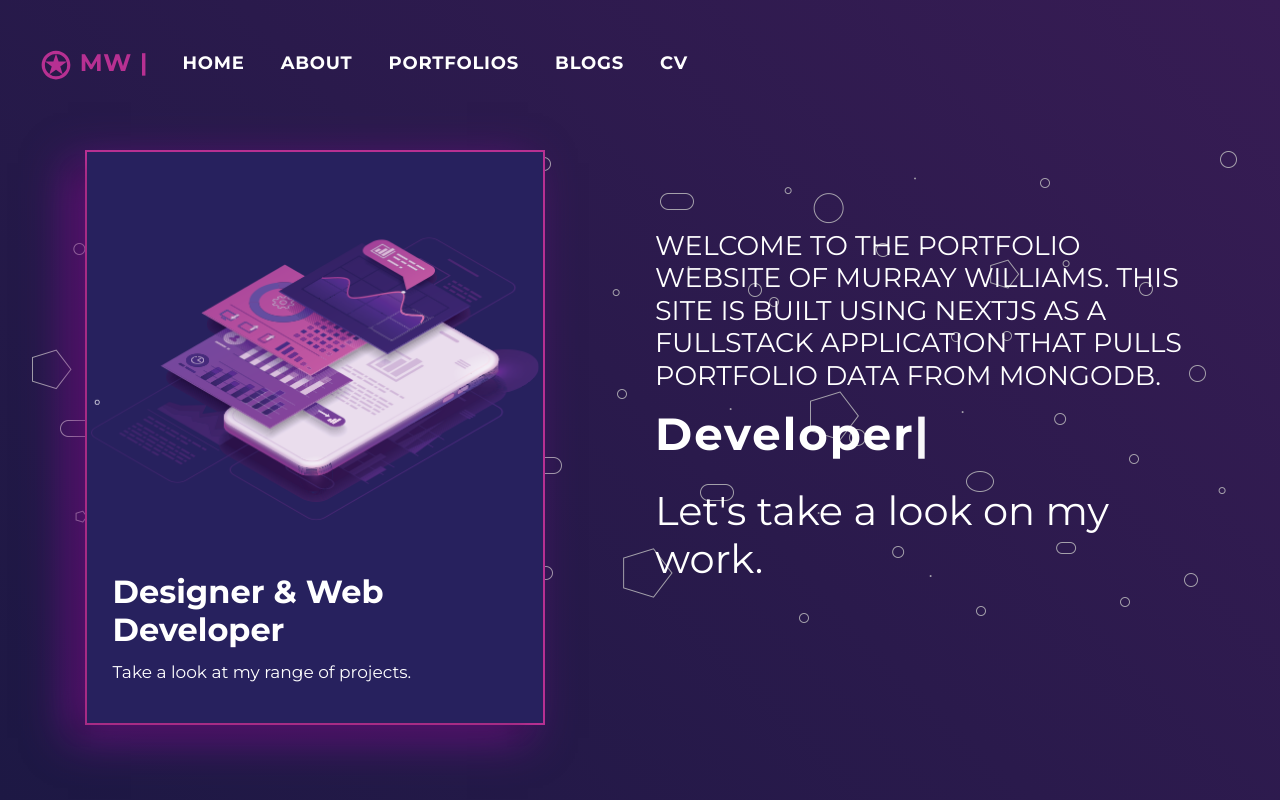
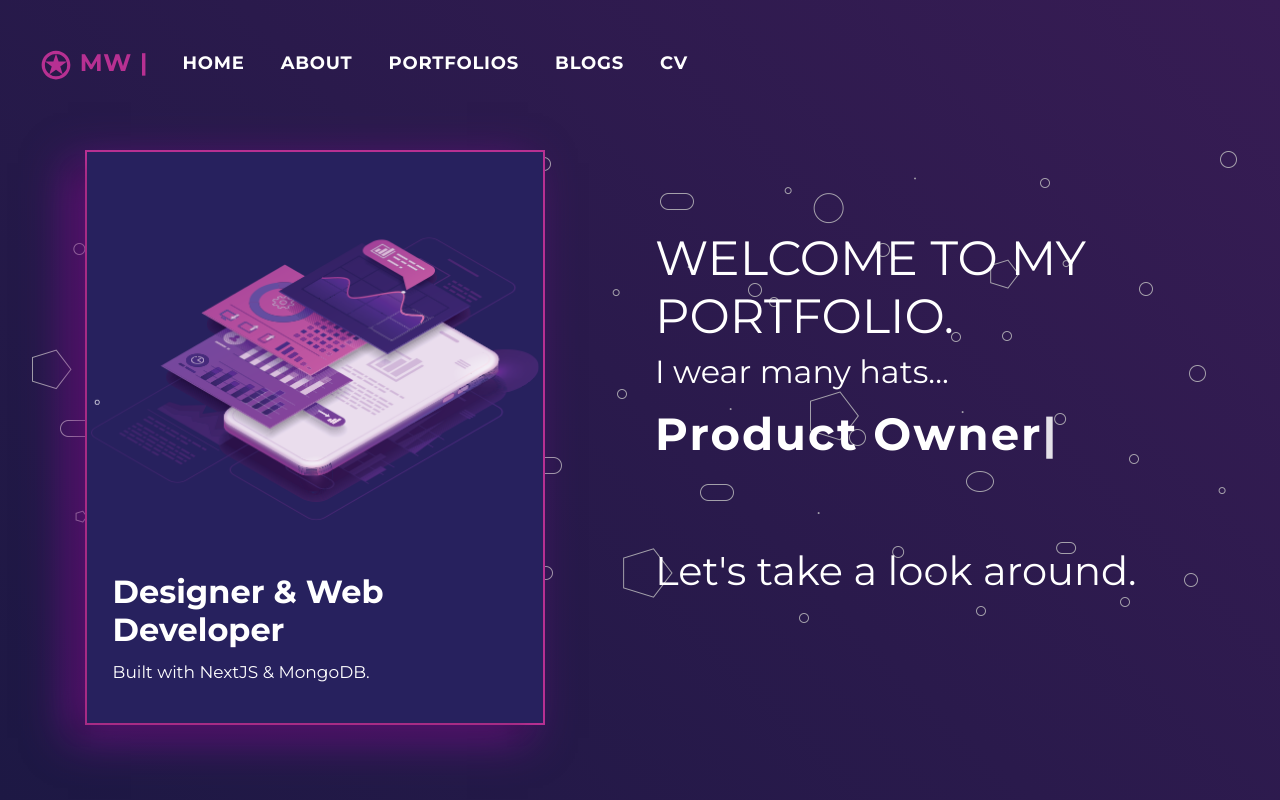
Before and after one commit to murray-williams/portfolio-mw, a Next.js app: page / in a window 1280 px wide. Built offline with nearby package versions, Linux system fonts and the light colour scheme.

Commit message:
Updated hero styling

```diff
--- a/pages/index.js
+++ b/pages/index.js
@@ -7,9 +7,9 @@ const roles = [
   'Product Owner',
   'Developer',
   'Designer',
-  'Tech Lover',
+  'Digital Enthusiast',
   'Team Player',
-  'React JS',
+  'React JS Developer',
 ]
 
 class Index extends React.Component {
@@ -29,7 +29,7 @@ class Index extends React.Component {
                       <div className="hero-section-content">
                         <h2> Designer & Web Developer </h2>
                         <div className="hero-section-content-intro">
-                          Take a look at my range of projects.
+                          Built with NextJS & MongoDB.
                         </div>
                       </div>
                       <img className="image" src="/images/section-1.png" />
@@ -42,11 +42,10 @@ class Index extends React.Component {
               </Col>
               <Col md="6" className="hero-welcome-wrapper">
                 <div className="hero-welcome-text">
-                  <h1>
-                    Welcome to the portfolio website of Murray Williams. This
-                    site is built using Nextjs as a Fullstack application that
-                    pulls portfolio data from MongoDB.
-                  </h1>
+                  <h1>Welcome to my portfolio.</h1>
+                </div>
+                <div className="hero-welcome-exp">
+                  <h2>I wear many hats...</h2>
                 </div>
                 <Typed
                   loop
@@ -56,11 +55,12 @@ class Index extends React.Component {
                   backDelay={2000}
                   loopCount={0}
                   showCursor
+                  shuffle
                   className="self-typed"
                   cursorChar="|"
                 />
                 <div className="hero-welcome-bio">
-                  <h1>Let's take a look on my work.</h1>
+                  <h1>Let's take a look around.</h1>
                 </div>
               </Col>
             </Row>
--- a/styles/shared/_index.scss
+++ b/styles/shared/_index.scss
@@ -51,13 +51,22 @@
 .hero-welcome-text > h1 {
   color: white;
   text-transform: uppercase;
-  font-size: 27px;
+  font-size: 48px;
   margin-top: 80px;
+}
+
+.hero-welcome-exp {
+  font-weight: 300;
+  color: white;
 }
 
 .hero-welcome-bio {
   margin-top: 20px;
   color: white;
+
+  h1 {
+    margin-top: 80px;
+  }
 
   .fa-stack {
     font-size: 28px;
```
